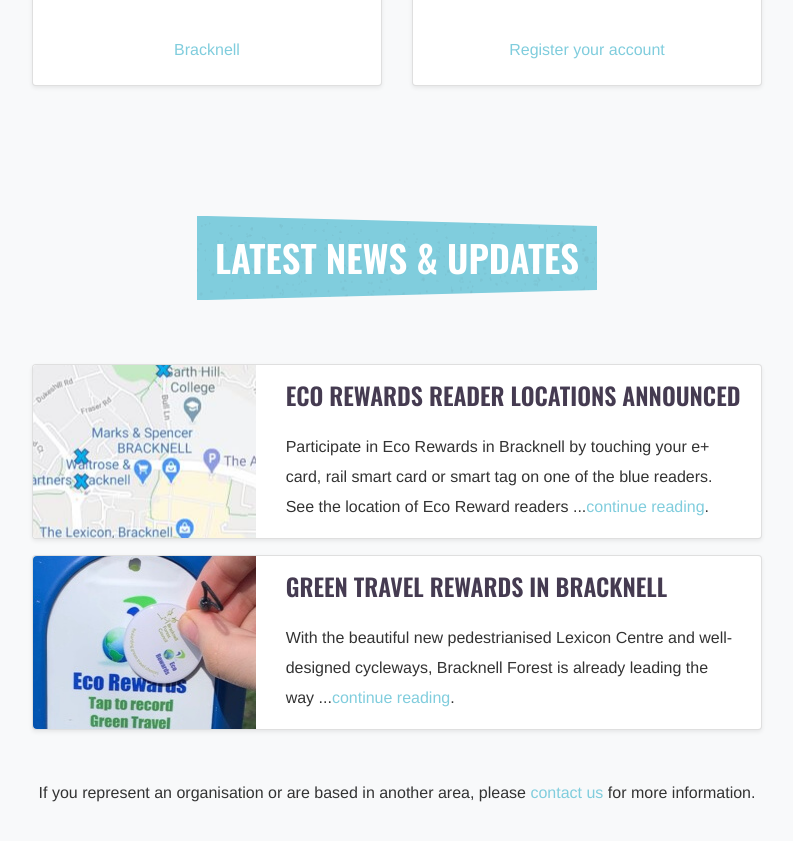
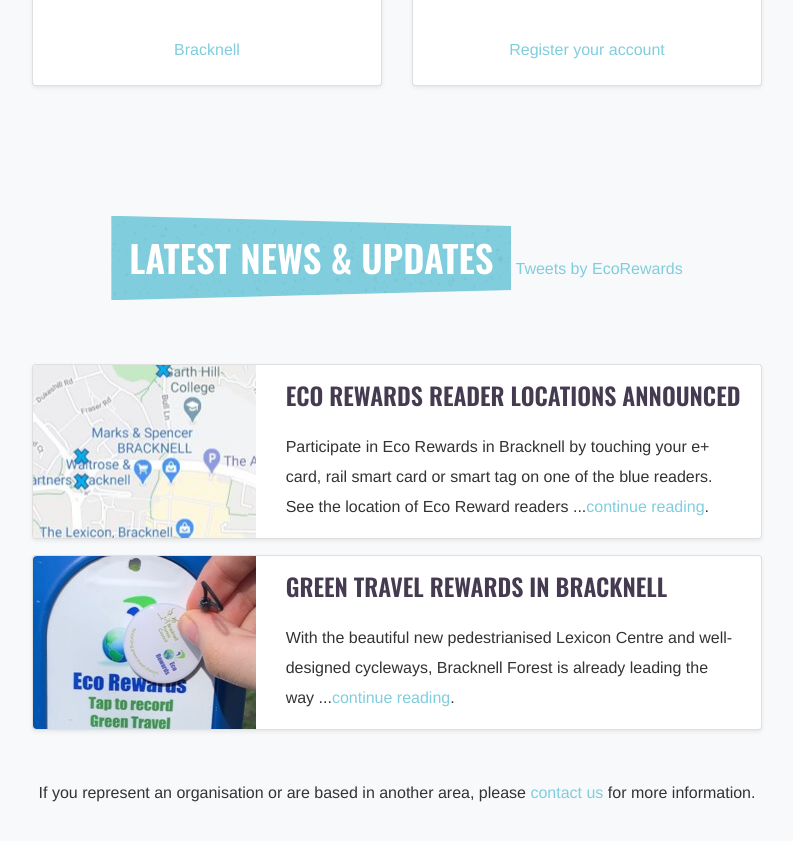
Before and after one commit to EcoRewards/ecorewards.co.uk, a Jekyll site: the page built from index.html, in a window 1280 px wide and 900 px high, scrolled down 4582 px. Shown: the top 841 px of the window, without its empty margins (243-1036 px from the left). Built offline with Jekyll 4.4.1, drawn with Linux system fonts in a browser that asks for light colours; some web fonts are replaced; comment, search, counter and statistics services are not loaded.

Commit message:
Added twitter feed

```diff
--- a/_includes/news.html
+++ b/_includes/news.html
@@ -3,6 +3,8 @@
     <div class="row justify-content-md-center text-center">
       <div class="col-md-8">
         <h2 class="heading heading--md heading--color-1 mb-5">Latest News & Updates</h2>
+
+        <a class="twitter-timeline" data-height="600" href="https://twitter.com/EcoRewards?ref_src=twsrc%5Etfw">Tweets by EcoRewards</a> <script async src="https://platform.twitter.com/widgets.js" charset="utf-8"></script>
         {% for post in site.posts limit: 10 %}
           <div class="card shadow-sm mt-3 text-left">
             <div class="card-link" onclick="location.href='{{post.url}}'">
```
